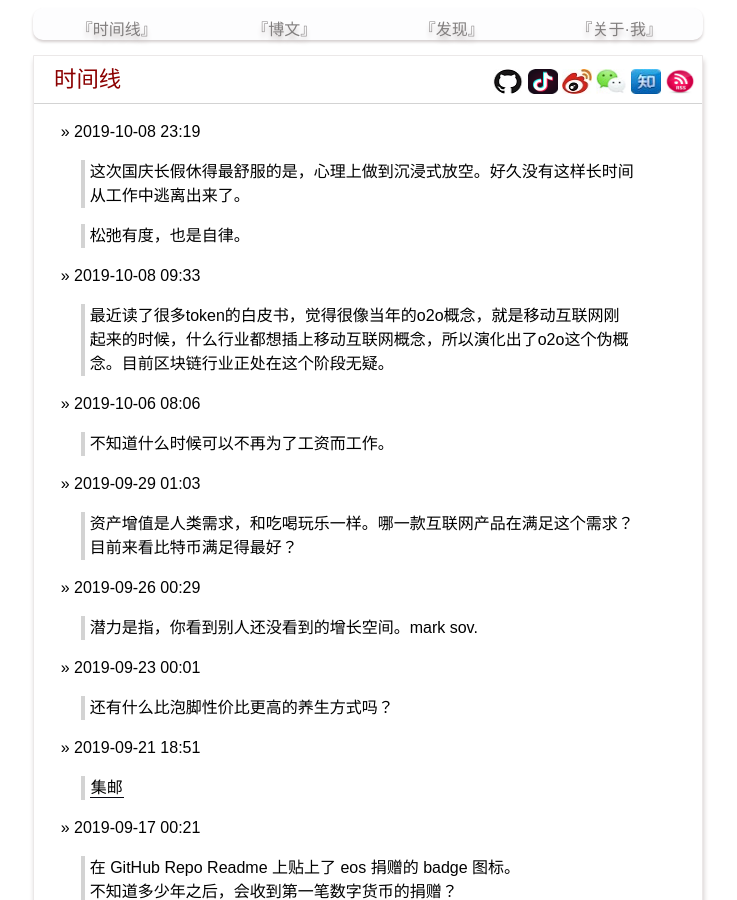
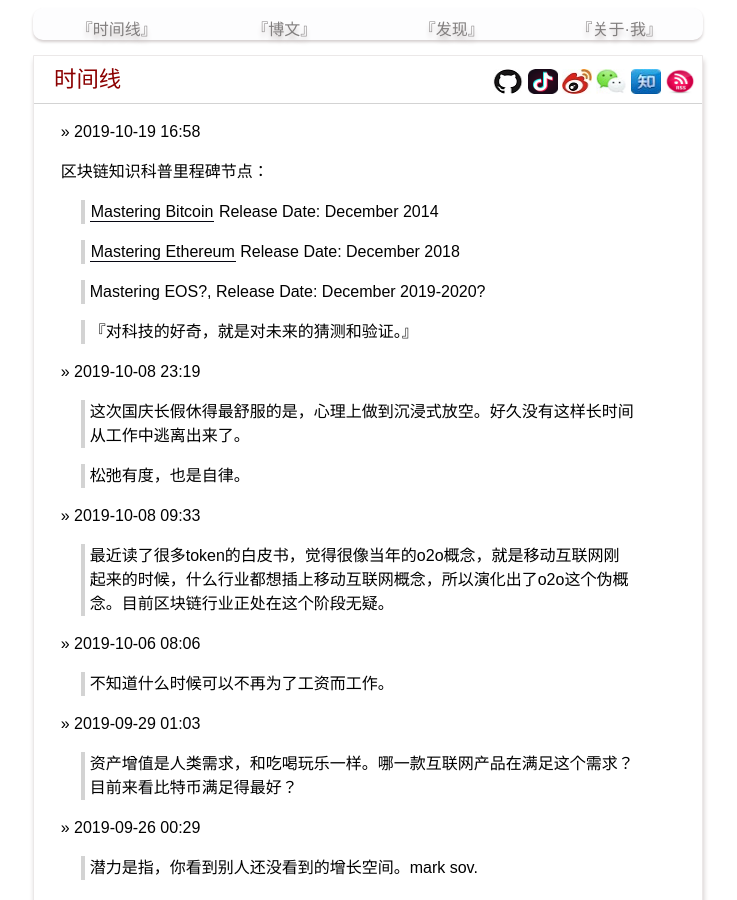
Before and after one commit to yanyiwu/blog, a Jekyll site: the page built from index.md, in a window 1280 px wide and 900 px high. Shown: the whole window, without its empty margins (272-1009 px from the left). Built offline with Jekyll 4.4.1, drawn with Linux system fonts in a browser that asks for light colours; Markdown is read by kramdown in place of the engine named in the settings; comment, search, counter and statistics services are not loaded.

Commit message:
[moment] 1019

```diff
--- a/index.md
+++ b/index.md
@@ -2,6 +2,18 @@
 layout: posting
 title: 时间线
 ---
+
+&raquo; 2019-10-19 16:58
+
+区块链知识科普里程碑节点：
+
+> [Mastering Bitcoin](https://www.oreilly.com/library/view/mastering-bitcoin/9781491902639/) Release Date: December 2014
+
+> [Mastering Ethereum](http://shop.oreilly.com/product/0636920056072.do) Release Date: December 2018
+
+> Mastering EOS?, Release Date: December 2019-2020?
+
+> 『对科技的好奇，就是对未来的猜测和验证。』
 
 &raquo; 2019-10-08 23:19
 
```
